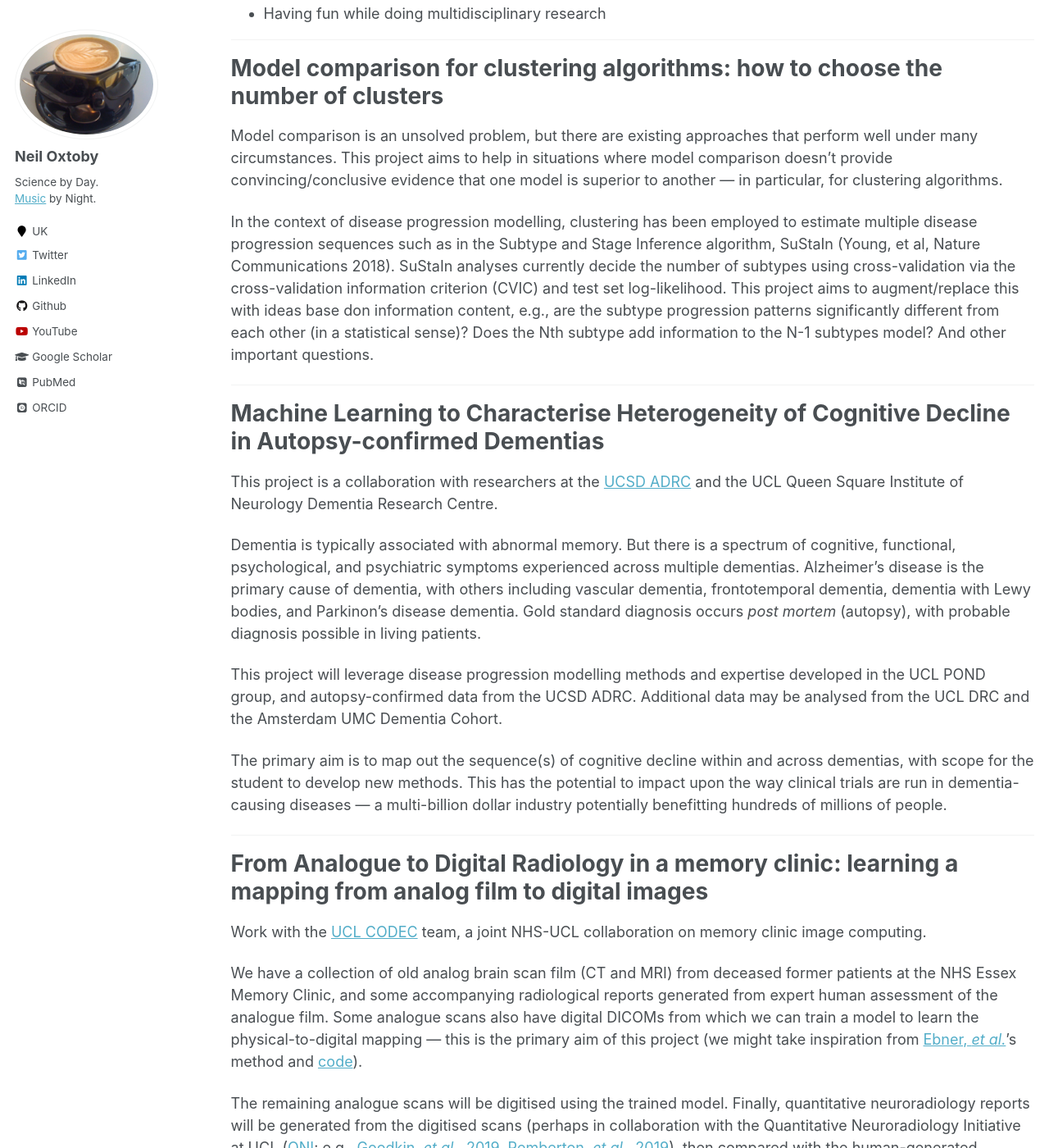
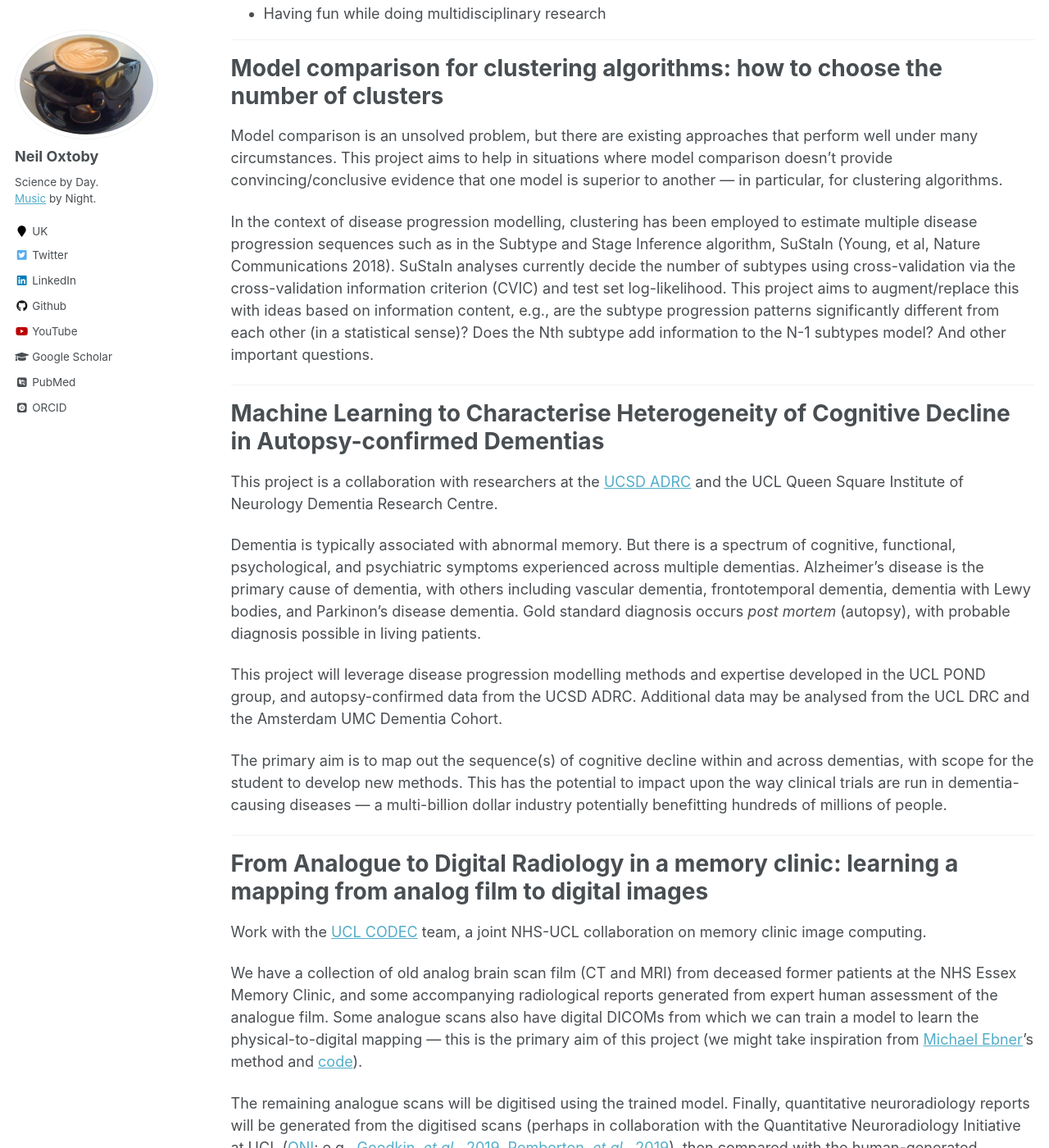
Before and after one commit to noxtoby/science, a Jekyll site: the page built from _pages/student-projects.md, in a window 1280 px wide and 1400 px high, scrolled down 4227 px. Shown: the whole window at 82% size. Built offline with Jekyll 4.4.1, drawn with Linux system fonts in a browser that asks for light colours; some web fonts are replaced.

Commit message:
Student projects updated

```diff
--- a/_pages/student-projects.md
+++ b/_pages/student-projects.md
@@ -125,7 +125,7 @@
 
 Model comparison is an unsolved problem, but there are existing approaches that perform well under many circumstances. This project aims to help in situations where model comparison doesn't provide convincing/conclusive evidence that one model is superior to another — in particular, for clustering algorithms.
 
-In the context of disease progression modelling, clustering has been employed to estimate multiple disease progression sequences such as in the Subtype and Stage Inference algorithm, SuStaIn (Young, et al, Nature Communications 2018). SuStaIn analyses currently decide the number of subtypes using cross-validation via the cross-validation information criterion (CVIC) and test set log-likelihood. This project aims to augment/replace this with ideas base don information content, e.g., are the subtype progression patterns significantly different from each other (in a statistical sense)? Does the Nth subtype add information to the N-1 subtypes model? And other important questions.
+In the context of disease progression modelling, clustering has been employed to estimate multiple disease progression sequences such as in the Subtype and Stage Inference algorithm, SuStaIn (Young, et al, Nature Communications 2018). SuStaIn analyses currently decide the number of subtypes using cross-validation via the cross-validation information criterion (CVIC) and test set log-likelihood. This project aims to augment/replace this with ideas based on information content, e.g., are the subtype progression patterns significantly different from each other (in a statistical sense)? Does the Nth subtype add information to the N-1 subtypes model? And other important questions.
 
 * * *
 
@@ -147,7 +147,7 @@
 
 Work with the [UCL CODEC](https://ucl-codec.github.io) team, a joint NHS-UCL collaboration on memory clinic image computing.
 
-We have a collection of old analog brain scan film (CT and MRI) from deceased former patients at the NHS Essex Memory Clinic, and some accompanying radiological reports generated from expert human assessment of the analogue film. Some analogue scans also have digital DICOMs from which we can train a model to learn the physical-to-digital mapping — this is the primary aim of this project (we might take inspiration from [Ebner, *et al.*](https://doi.org/10.1016/j.neuroimage.2017.09.056)'s method and [code](https://github.com/gift-surg/VolumetricReconstructionFromPrintedFilms)).
+We have a collection of old analog brain scan film (CT and MRI) from deceased former patients at the NHS Essex Memory Clinic, and some accompanying radiological reports generated from expert human assessment of the analogue film. Some analogue scans also have digital DICOMs from which we can train a model to learn the physical-to-digital mapping — this is the primary aim of this project (we might take inspiration from [Michael Ebner](https://doi.org/10.1016/j.neuroimage.2017.09.056)'s method and [code](https://github.com/gift-surg/VolumetricReconstructionFromPrintedFilms)).
 
 The remaining analogue scans will be digitised using the trained model. Finally, quantitative neuroradiology reports will be generated from the digitised scans (perhaps in collaboration with the Quantitative Neuroradiology Initiative at UCL ([QNI](http://qni.cs.ucl.ac.uk/): e.g., [Goodkin, _et al._, 2019](https://pubmed.ncbi.nlm.nih.gov/31368776/), [Pemberton, _et al._, 2019](https://pubmed.ncbi.nlm.nih.gov/34476511/)), then compared with the human-generated reports.
 
@@ -158,7 +158,7 @@
 
 Work with the [UCL CODEC](https://ucl-codec.github.io) team, a joint NHS-UCL collaboration on memory clinic image computing.
 
-It is well known among experts that MRI scanners add non-random noise (bias) into brain scans. This confounds studies of brain ageing and [data-driven disease progression modelling](https://doi.org/10.1097/WCO.0000000000000460), which typically leverage large multisite datasets that use many different scanners, such as [ADNI](https://adni.loni.usc.edu).
+It is well known among experts that MRI scanners add non-random noise (bias) into brain scans. This confounds studies of brain ageing and [data-driven disease progression modelling](https://rdcu.be/dvstu), which typically leverage large multisite datasets that use many different scanners, such as [ADNI](https://adni.loni.usc.edu).
 
 A recent study from the Mayo Clinic in the USA ([Gebre, et al., NeuroImage 2023](https://doi.org/10.1016/j.neuroimage.2023.119912)) compared existing methods for harmonisation on a unique dataset and found none of the methods to be satisfactory. They included statistical approaches based on "regressing out" confounding variation, a basic image processing approach using image intensity, and deep learning models.
 
```
